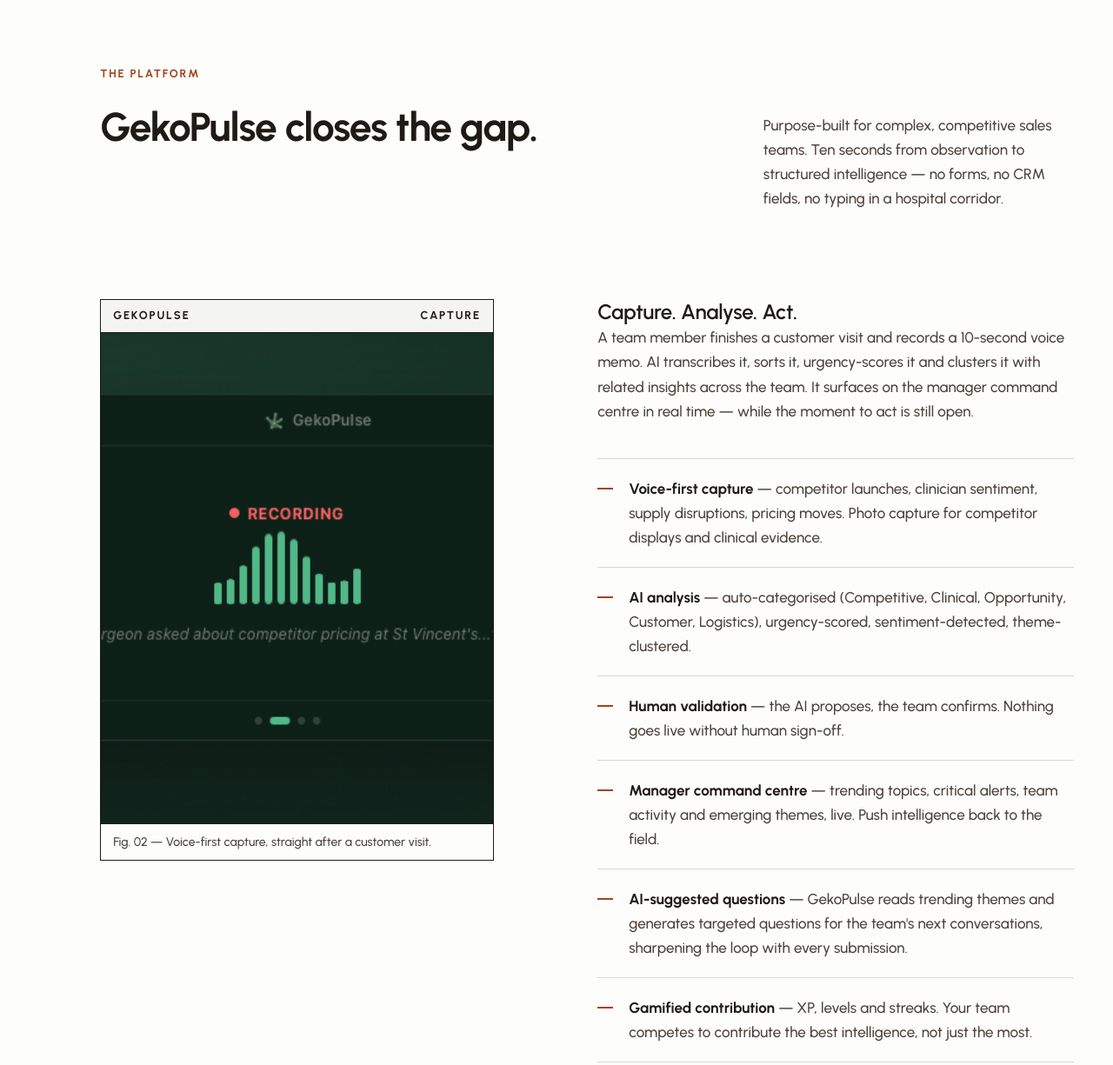
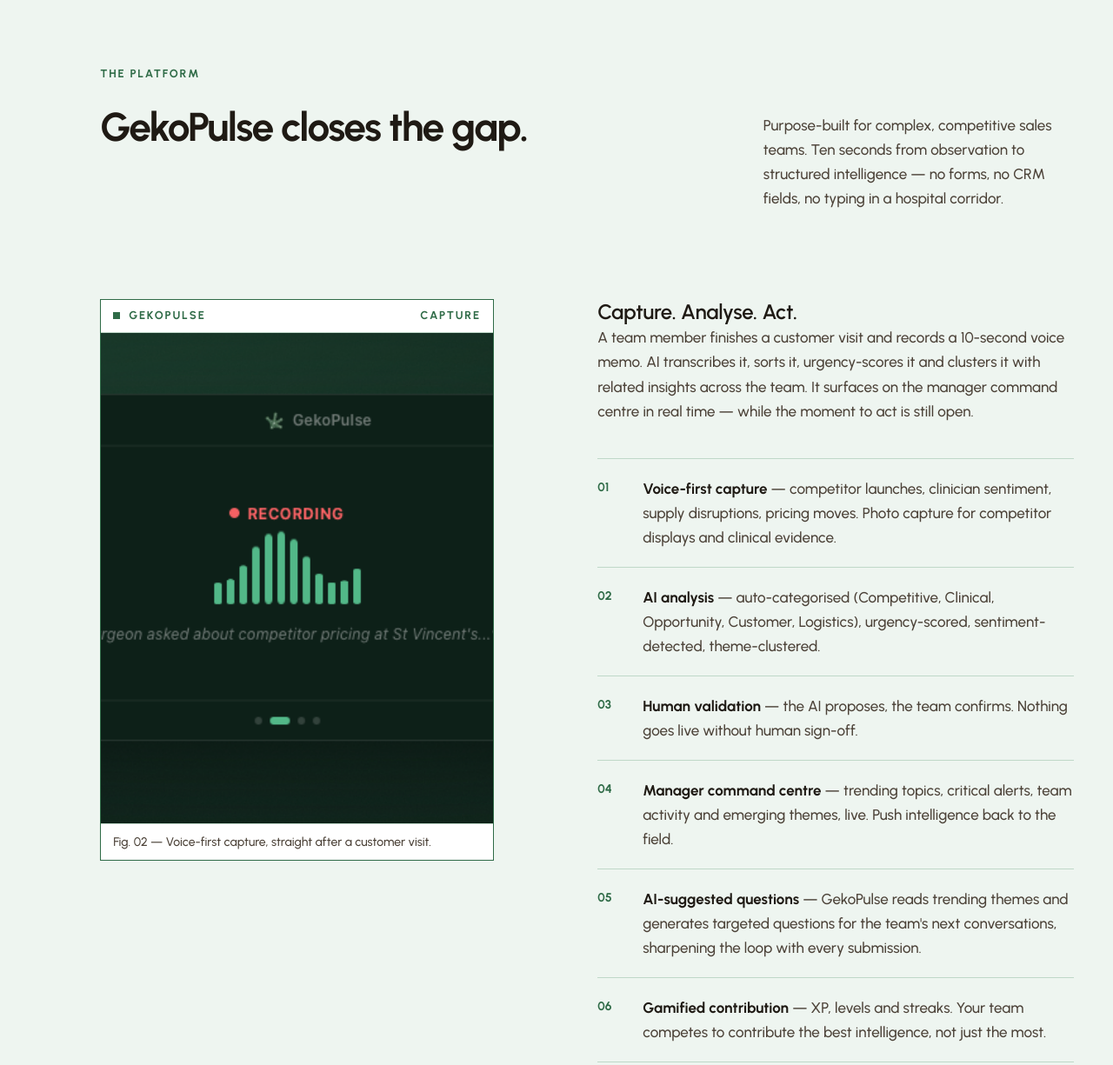
Before and after one commit to darrenrpollock-bot/connectrx-website, a plain HTML site: page index.html in a window 1280 px wide. Shown: the part 2120-3345 px from the top of the page at 87% size. Drawn offline with Linux system fonts and the light colour scheme.

Commit message:
GekoPulse section: soft green hints, sticky screenshot, numbered feature rows
Co-Authored-By: Claude Sonnet 5.5 <noreply@anthropic.com>

```diff
--- a/index.html
+++ b/index.html
@@ -151,6 +151,7 @@
          --ink     deep brown-black  all headings + body text
          --ink-2   dark brown        secondary text (still high contrast)
          --accent  clay (ONLY accent) labels, links, buttons, key numbers
+         --green*  soft green, used ONLY inside the GekoPulse (#platform) section
 
        TYPE SCALE (Urbanist only — each role has ONE size + weight)
          Role      Size            Weight  Line   Use
@@ -172,6 +173,11 @@
       --ink-2:    #4B4137;
       --accent:   #A3441F;
       --line:     rgba(31,26,20,0.16);
+
+      /* GekoPulse section only: soft green hints */
+      --green-soft: #EEF5F0;   /* tinted background */
+      --green-mid:  #BFD8C8;   /* hairlines + frames */
+      --green:      #2F6B47;   /* tiny text/marker hints (dark enough to read) */
 
       --font: 'Urbanist', 'Helvetica Neue', Arial, sans-serif;
 
@@ -437,6 +443,32 @@
     .footer-article-meta { font-size: var(--fs-small); font-weight: 500; color: var(--ink-2); }
     .footer-bottom { border-top: 1px solid var(--line); padding-top: 24px; display: flex; justify-content: space-between; gap: 16px; color: var(--ink-2); }
 
+
+    /* ── GekoPulse section: soft green hints, more modern ── */
+    .platform-section { background: var(--green-soft); }
+    .platform-section .section-label { color: var(--green); }
+    .platform-section .section-title { letter-spacing: -0.035em; }
+    .platform-section .shot { border-color: var(--green); background: #fff; }
+    .platform-section .shot-bar { background: #fff; border-bottom-color: var(--green-mid); color: var(--green); }
+    .platform-section .shot-bar span:first-child::before { content: ''; display: inline-block; width: 8px; height: 8px; background: var(--green); margin-right: 10px; }
+    .platform-section .shot figcaption { border-top-color: var(--green-mid); background: #fff; }
+    .platform > .shot { position: sticky; top: 104px; }
+    .platform-section .platform-copy .app-card-title { font-size: var(--fs-h3); }
+    .platform-section .app-card-features { counter-reset: gp; border-top-color: var(--green-mid); }
+    .platform-section .app-card-features li {
+      counter-increment: gp; padding-left: 52px; border-bottom-color: var(--green-mid);
+      transition: background 0.18s, padding-left 0.18s;
+    }
+    .platform-section .app-card-features li::before {
+      content: counter(gp, decimal-leading-zero); background: none; width: auto; height: auto; top: 21px;
+      font-size: var(--fs-small); font-weight: 700; color: var(--green);
+    }
+    .platform-section .app-card-features li:hover { background: #fff; padding-left: 60px; }
+    .platform-section .platform-foot span { color: var(--green); }
+    .platform-section .nav-cta.filled { background: var(--green); border-color: var(--green); }
+    .platform-section .nav-cta.filled:hover { background: var(--ink); border-color: var(--ink); }
+    @media (max-width: 960px) { .platform > .shot { position: static; } }
+
     /* ── Fade-in (subtle) ── */
     .fade-up { opacity: 0; transform: translateY(16px); transition: opacity 0.6s ease, transform 0.6s ease; }
     .fade-up.visible { opacity: 1; transform: none; }
@@ -537,7 +569,7 @@
   <div class="divider"></div>
 
   <!-- GekoPulse Platform -->
-  <section class="apps" id="platform">
+  <section class="apps platform-section" id="platform">
     <div class="section-head fade-up">
       <div class="section-label">The Platform</div>
       <h2 class="section-title">GekoPulse closes the gap.</h2>
```
